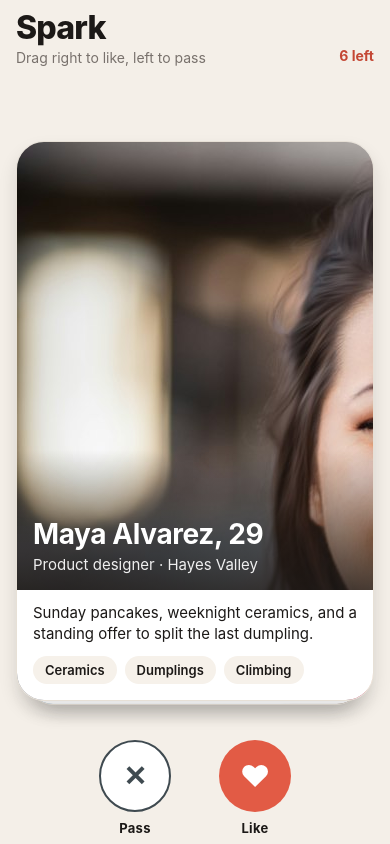
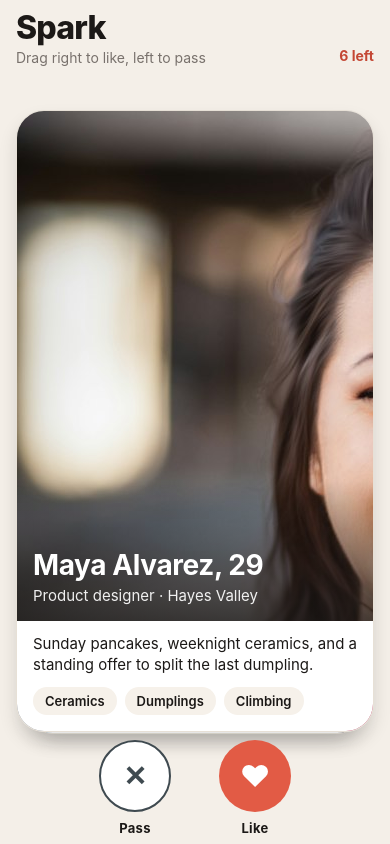
Before and after one commit to troyzirbes/mobile-app-prototype, a React Native app: screen / in a window 390 px wide. Built offline with nearby package versions, Linux system fonts and the light colour scheme.

Commit message:
Keep Pass and Like on screen as the card resizes.
Size the profile card from the space between the header and the action bar so a shorter window does not push the buttons off the page.

```diff
--- a/src/components/SwipeDeck.tsx
+++ b/src/components/SwipeDeck.tsx
@@ -22,7 +22,9 @@ export function SwipeDeck({ profiles }: Props) {
   const { width: windowWidth, height: windowHeight } = useWindowDimensions();
   const frameWidth = Math.min(windowWidth, 440);
   const cardWidth = frameWidth - spacing.lg * 2;
-  const cardHeight = Math.min(560, Math.max(380, windowHeight - 230));
+  const [stageHeight, setStageHeight] = useState(0);
+  const cardHeight =
+    stageHeight > 180 ? stageHeight - spacing.lg : Math.min(520, Math.max(280, windowHeight - 250));
   const exitDistance = Math.max(windowWidth, frameWidth) + 80;
 
   const [index, setIndex] = useState(0);
@@ -84,7 +86,13 @@ export function SwipeDeck({ profiles }: Props) {
         ) : null}
       </View>
 
-      <View style={[styles.stage, { minHeight: cardHeight + spacing.xl }]}>
+      <View
+        style={styles.stage}
+        onLayout={(event) => {
+          const next = Math.floor(event.nativeEvent.layout.height);
+          setStageHeight((currentHeight) => (currentHeight === next ? currentHeight : next));
+        }}
+      >
         {current ? (
           <View style={{ width: cardWidth, height: cardHeight }}>
             {upcoming
@@ -206,6 +214,7 @@ const styles = StyleSheet.create({
   },
   stage: {
     flex: 1,
+    minHeight: 0,
     alignItems: 'center',
     justifyContent: 'center',
   },
```
